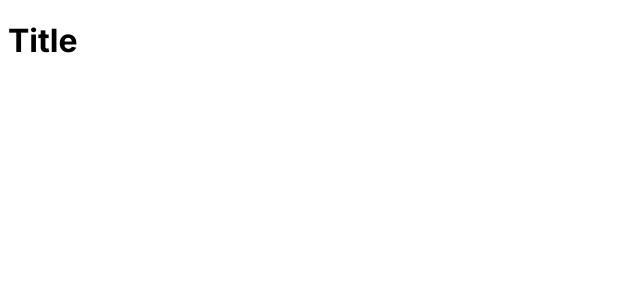
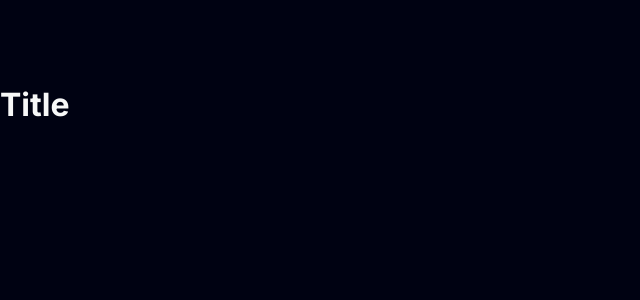
Before and after one commit to helenadw/linear-rebuild, a Next.js app: page / in a window 1280 px wide. Shown: the top 300 px of the page, without its empty margins (0-640 px from the left). Built offline with nearby package versions, Linux system fonts and the light colour scheme.

Commit message:
updated global styles

```diff
--- a/app/globals.css
+++ b/app/globals.css
@@ -1,25 +1,8 @@
-/*
-
-:root {
-  --foreground-rgb: 0, 0, 0;
-  --background-start-rgb: 214, 219, 220;
-  --background-end-rgb: 255, 255, 255;
+body {
+  margin: 0;
+  font-family: -apple-system, BlinkMacSystemFont, "Segoe UI", Roboto, Oxygen,
+    Ubuntu, Cantarell, "Open Sans", "Helvetica Neue", sans-serif;
+  padding-top: 4rem;
+  background-color: rgb(0, 2, 18);
+  color: rgb(247, 248, 248);
 }
-@media (prefers-color-scheme: dark) {
-  :root {
-    --foreground-rgb: 255, 255, 255;
-    --background-start-rgb: 0, 0, 0;
-    --background-end-rgb: 0, 0, 0;
-  }
-}
-
-body {
-  color: rgb(var(--foreground-rgb));
-  background: rgb(0, 2, 18);
-  /* background: linear-gradient(
-      to bottom,
-      transparent,
-      rgb(var(--background-end-rgb))
-    )
-    rgb(var(--background-start-rgb)); */
-/* } */
```
